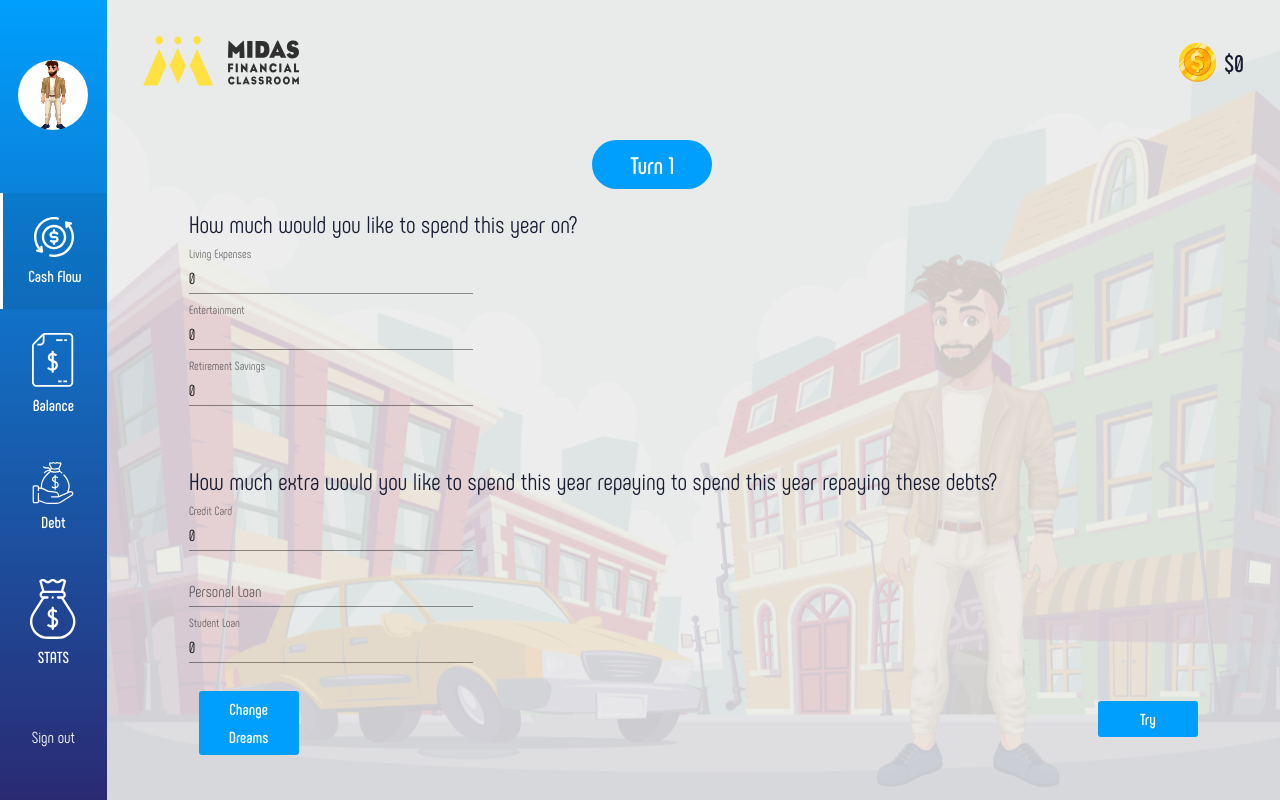
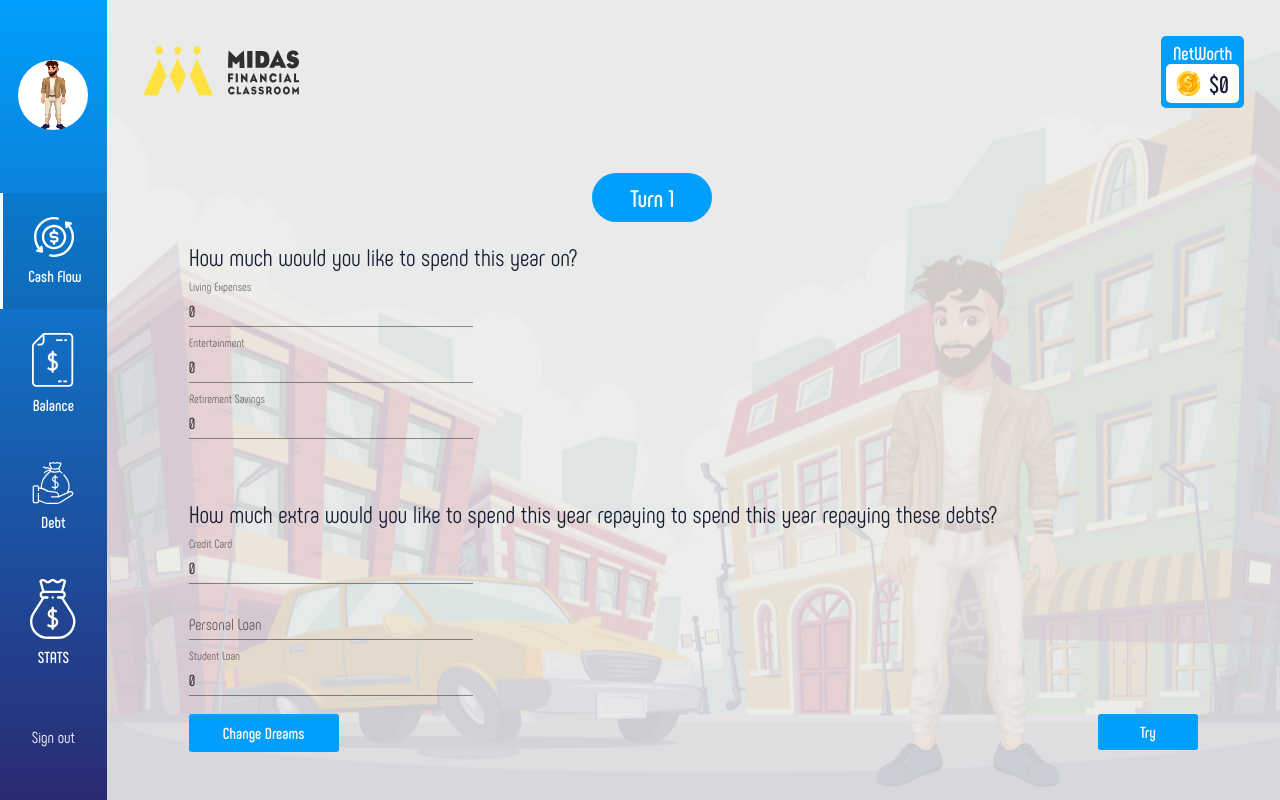
Before and after one commit to yogaraja2/Game-Midas, a React (Create React App) app: page /dashBoard/cashFlow in a window 1280 px wide. Built offline with nearby package versions, Linux system fonts and the light colour scheme.

Commit message:
Modified networth card, Modified change dreams button in cashflow page.

```diff
--- a/src/pages/DashBoard/Balance/index.jsx
+++ b/src/pages/DashBoard/Balance/index.jsx
@@ -54,13 +54,13 @@ function Balance() {
         />
       </div>
 
-      <div className="netWorth-tot">
+      {/* <div className="netWorth-tot">
         <HighlightCard
           className="networth"
           label="Networth"
           value={currentData?.netWorth}
         />
-      </div>
+      </div> */}
 
       {/* <div className="btn-stat-wrap">
         <div className="btn-wrap">
--- a/src/pages/DashBoard/CashFlowEntry/style.scss
+++ b/src/pages/DashBoard/CashFlowEntry/style.scss
@@ -74,17 +74,17 @@
 
     .btn-wrap {
       position: relative;
-      margin-top: 36px;
-      text-align: right;
+      margin-top: 40px;
+      text-align: center;
 
       .dreams-btn {
-        margin: 10px;
         float: left;
         @include button;
+        width: 150px;
+        padding:5px 20px;
       }
       .info-btn {
         float: right;
-        top: 20px;
         @include button;
 
         // .btn-cont {
--- a/src/pages/DashBoard/DashHead.jsx
+++ b/src/pages/DashBoard/DashHead.jsx
@@ -26,12 +26,17 @@ function DashHead({ toggleMenu }) {
 
       <div className="right-part">
         <div className="total-cash">
+          <div className="title-wrap">
+            <h3>NetWorth</h3>
+          </div>
+          <div className="cash-wrap">
             <img
               src={require('../../assets/img/doller 2.svg').default}
               alt="Coin"
               className="cash-icon"
             />
             <span className="cash-value">${netWorth}</span>
+          </div>
         </div>
         {/* <HighlightCard
           className="net-worth"
--- a/src/pages/DashBoard/style.scss
+++ b/src/pages/DashBoard/style.scss
@@ -175,15 +175,34 @@
 
         // revenue
         .total-cash {
-          @include flexCenterRow;
+          display: flex;
+          flex-direction: column;
+          padding:5px;
+          background-color: #009ffd;
+          border-radius: 5px;
+          @include flexCenter;
 
-          .cash-icon {
-            margin-right: 8px;
+          .title-wrap{
+            text-align: center;
+            color: white;
+            font-size: 1rem;
           }
 
-          .cash-value {
-            font-size: 1.5em;
-            font-weight: 700;
+          .cash-wrap {
+            @include flexCenterRow;
+            background-color: white;
+            padding: 5px 10px;
+            border-radius: 5px;
+            .cash-icon {
+              margin-right: 8px;
+              width: 25px;
+              height: 25px;
+            }
+
+            .cash-value {
+              font-size: 1.5em;
+              font-weight: 700;
+            }
           }
         }
 
```
Lines whose indentation alone changed are shown as unchanged.
